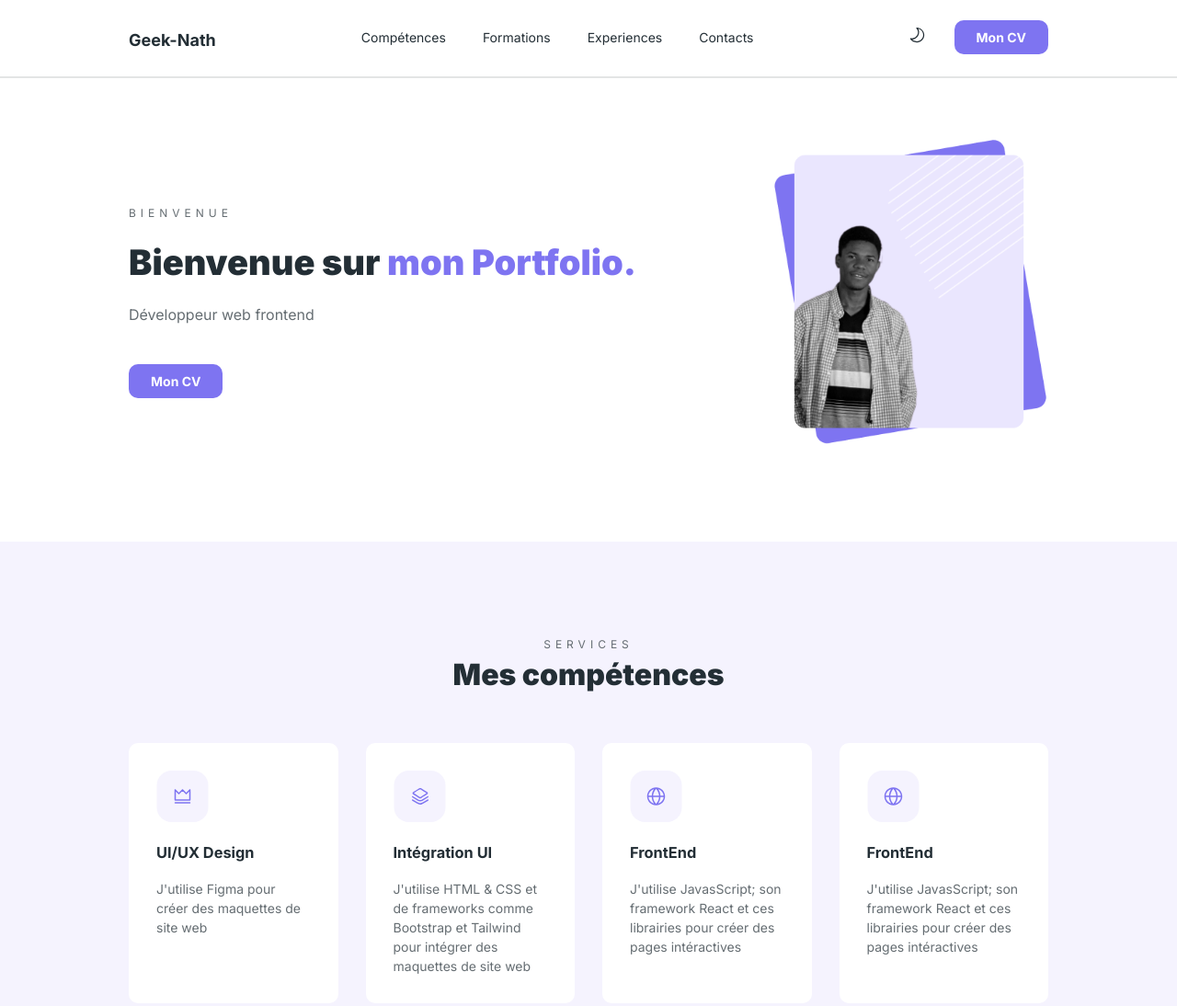
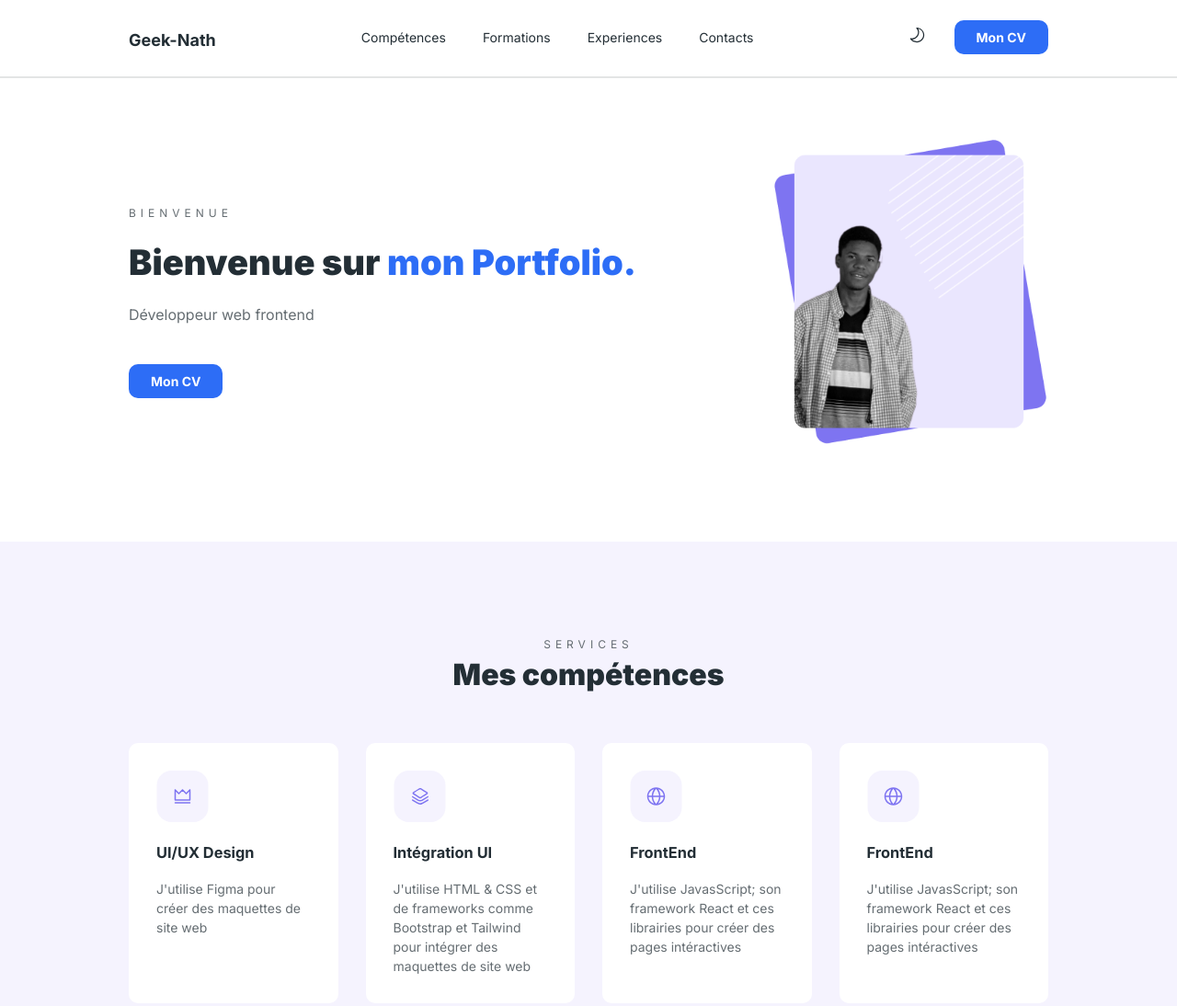
Before and after one commit to Koliama-code/monPortofolio, a website: page index.html in a window 1280 px wide. Shown: the top 1094 px of the page at 92% size. Drawn offline with Linux system fonts and the light colour scheme.

Commit message:
Update main.css
update colors

```diff
--- a/src/styles/main.css
+++ b/src/styles/main.css
@@ -17,13 +17,15 @@ section {
 
 :root {
 	--black: #232e35;
-	--primary: #7e74f1;
+	/*--primary: #7e74f1;*/
+	--primary: #2d6df6;
 	--primary-l: #f5f3fe;
 	--gray: #656d72;
 	--white: #ffffff;
 }
 .dark-theme{
-	--white:#000208;
+	/*--white:#000208;*/
+	--white:#0d0f1a;
 	--primary-l:#03050e;
 	--gray: #ffffff;
 	--black:#ffffff;
```
